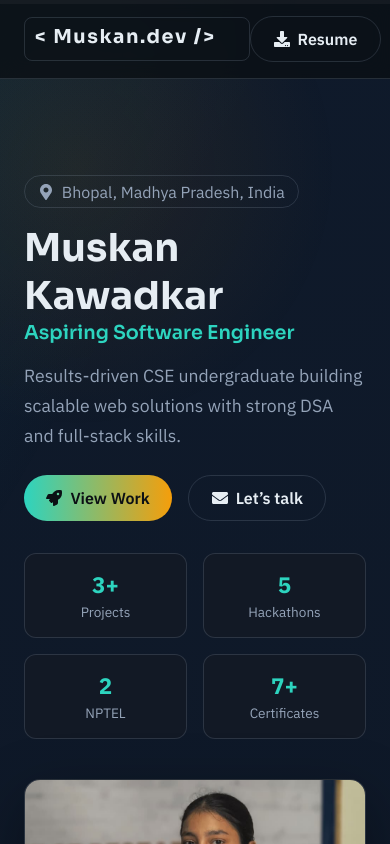
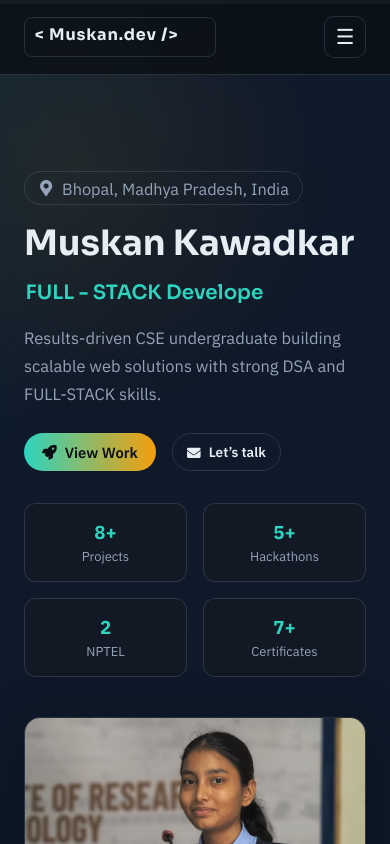
Before and after one commit to techmuskan/PORTFOLIO, a React (Vite) app: page / in a window 390 px wide. Shown: the top 844 px of the page. Built offline with nearby package versions, Linux system fonts and the light colour scheme.

Commit message:
More optimized

```diff
--- a/src/App.css
+++ b/src/App.css
@@ -22,6 +22,7 @@ body {
   background: radial-gradient(circle at top, #0f1a2b, #0b0f14 60%);
   color: var(--text);
   overflow-x: hidden;
+  font-size: clamp(0.98rem, 0.92rem + 0.4vw, 1.08rem);
 }
 
 body::before {
@@ -40,8 +41,21 @@ h1, h2, h3 {
   font-weight: 700;
 }
 
+h1 {
+  font-size: clamp(2.1rem, 1.6rem + 2.4vw, 3.4rem);
+}
+
+h2 {
+  font-size: clamp(1.5rem, 1.2rem + 1.2vw, 2.2rem);
+}
+
+h3 {
+  font-size: clamp(1.05rem, 0.95rem + 0.5vw, 1.35rem);
+}
+
 p {
   line-height: 1.7;
+  font-size: clamp(0.98rem, 0.93rem + 0.3vw, 1.08rem);
 }
 
 a {
@@ -141,16 +155,34 @@ ul {
   padding: 1rem 1.5rem;
   max-width: 1200px;
   margin: 0 auto;
+  position: relative;
 }
 
 .logo {
   font-family: "Sora", sans-serif;
-  font-size: 1.2rem;
+  font-size: clamp(1rem, 0.9rem + 0.6vw, 1.25rem);
   font-weight: 700;
   letter-spacing: 0.08em;
   border: 1px solid var(--border);
   padding: 0.35rem 0.6rem;
   border-radius: 8px;
+}
+
+.nav__resume a {
+  display: inline-flex;
+  align-items: center;
+  gap: 0.4rem;
+}
+
+.role-logo {
+  display: inline-block;
+  font-size: clamp(0.85rem, 0.78rem + 0.35vw, 1rem);
+  padding: 0.25rem 0.55rem;
+}
+
+.experience-title {
+  font-family: "Sora", sans-serif;
+  font-weight: 700;
 }
 
 .logo--typing span {
@@ -159,7 +191,7 @@ ul {
   overflow: hidden;
   border-right: 2px solid var(--accent);
   width: 0;
-  animation: typing 2.6s steps(14, end) forwards, caret 0.7s steps(1) infinite;
+  animation: typing 2.6s steps(14, end) forwards, caret 2.6s steps(1) forwards;
 }
 
 .nav__links {
@@ -169,6 +201,27 @@ ul {
 }
 
 .nav__links a:hover {
+  color: var(--text);
+}
+
+.nav__toggle {
+  display: none;
+  width: 42px;
+  height: 42px;
+  border-radius: 10px;
+  border: 1px solid var(--border);
+  background: transparent;
+  align-items: center;
+  justify-content: center;
+  gap: 0;
+  padding: 0.5rem;
+  cursor: pointer;
+  position: relative;
+}
+
+.nav__glyph {
+  font-size: 1.3rem;
+  line-height: 1;
   color: var(--text);
 }
 
@@ -184,15 +237,40 @@ ul {
 }
 
 .hero__text h1 {
-  font-size: clamp(2.4rem, 4vw, 3.6rem);
   margin-bottom: 1rem;
 }
 
 .accent {
   color: var(--accent);
   display: block;
-  font-size: clamp(1.2rem, 2.3vw, 2rem);
+  font-size: clamp(1.1rem, 0.95rem + 1.2vw, 1.9rem);
   font-weight: 600;
+}
+
+.accent--inline {
+  display: inline-block;
+  margin-left: 0.1rem;
+}
+
+.hero-name {
+  display: inline-block;
+}
+
+.role-rotator {
+  display: inline-block;
+  position: relative;
+  padding-right: 0.2rem;
+}
+
+.role-rotator::after {
+  content: "";
+  position: absolute;
+  right: 0;
+  top: 0.15em;
+  width: 2px;
+  height: 1em;
+  background: var(--accent);
+  animation: caretBlink 0.7s steps(1) infinite;
 }
 
 .pill {
@@ -215,7 +293,7 @@ ul {
 
 .hero-subtitle {
   color: var(--muted);
-  font-size: 1.1rem;
+  font-size: clamp(1rem, 0.92rem + 0.45vw, 1.2rem);
   margin-bottom: 1.5rem;
 }
 
@@ -241,14 +319,14 @@ ul {
 }
 
 .stat__value {
-  font-size: 1.4rem;
+  font-size: clamp(1.15rem, 1rem + 0.7vw, 1.55rem);
   font-weight: 700;
   color: var(--accent);
 }
 
 .stat__label {
   color: var(--muted);
-  font-size: 0.85rem;
+  font-size: clamp(0.8rem, 0.76rem + 0.2vw, 0.9rem);
   margin-top: 0.25rem;
 }
 
@@ -396,7 +474,7 @@ ul {
   color: var(--text);
   padding: 0.35rem 0.7rem;
   border-radius: 999px;
-  font-size: 0.85rem;
+  font-size: clamp(0.78rem, 0.74rem + 0.2vw, 0.9rem);
   transition: transform 0.2s ease, background 0.2s ease, color 0.2s ease;
 }
 
@@ -478,7 +556,7 @@ ul {
 
 .project-role {
   color: var(--accent-2);
-  font-size: 0.85rem;
+  font-size: clamp(0.78rem, 0.72rem + 0.25vw, 0.9rem);
   text-transform: uppercase;
   letter-spacing: 0.08em;
 }
@@ -613,9 +691,10 @@ ul {
   background: linear-gradient(90deg, var(--accent), var(--accent-2));
   color: #0b0f14;
   border: none;
-  padding: 0.75rem 1.4rem;
+  padding: clamp(0.6rem, 0.52rem + 0.35vw, 0.8rem) clamp(1.1rem, 0.95rem + 0.7vw, 1.5rem);
   border-radius: 999px;
   font-weight: 600;
+  font-size: clamp(0.9rem, 0.86rem + 0.25vw, 1rem);
   cursor: pointer;
   transition: transform 0.2s ease, box-shadow 0.2s ease;
 }
@@ -644,8 +723,8 @@ ul {
 }
 
 .btn--small {
-  padding: 0.5rem 1rem;
-  font-size: 0.85rem;
+  padding: clamp(0.42rem, 0.36rem + 0.2vw, 0.6rem) clamp(0.8rem, 0.7rem + 0.4vw, 1rem);
+  font-size: clamp(0.78rem, 0.74rem + 0.2vw, 0.9rem);
 }
 
 .fade-up {
@@ -681,6 +760,7 @@ ul {
 
 .carousel__viewport {
   overflow: hidden;
+  touch-action: pan-y;
 }
 
 .carousel__header {
@@ -739,9 +819,9 @@ ul {
   background: rgba(45, 212, 191, 0.12);
   border: 1px solid rgba(45, 212, 191, 0.4);
   color: var(--text);
-  padding: 0.25rem 0.6rem;
+  padding: clamp(0.22rem, 0.18rem + 0.15vw, 0.35rem) clamp(0.5rem, 0.45rem + 0.25vw, 0.7rem);
   border-radius: 999px;
-  font-size: 0.75rem;
+  font-size: clamp(0.7rem, 0.66rem + 0.2vw, 0.82rem);
   margin-bottom: 0.75rem;
 }
 
@@ -835,6 +915,11 @@ ul {
 
 @keyframes caret {
   50% { border-color: transparent; }
+  100% { border-color: transparent; }
+}
+
+@keyframes caretBlink {
+  50% { opacity: 0; }
 }
 
 @media (prefers-reduced-motion: reduce) {
@@ -842,6 +927,15 @@ ul {
     animation: none;
     width: auto;
     border-right: none;
+  }
+
+  .role-rotator {
+    animation: none;
+  }
+
+  .role-rotator::after {
+    animation: none;
+    opacity: 0;
   }
 }
 
@@ -869,6 +963,56 @@ ul {
 @media (max-width: 860px) {
   .nav__links {
     display: none;
+    position: absolute;
+    top: 100%;
+    left: 1.5rem;
+    right: 1.5rem;
+    background: rgba(18, 25, 37, 0.98);
+    border: 1px solid var(--border);
+    border-radius: 14px;
+    padding: 1rem;
+    flex-direction: column;
+    gap: 0.9rem;
+    z-index: 1000;
+  }
+
+  .nav__links.is-open {
+    display: flex;
+  }
+
+  .nav__toggle {
+    display: inline-flex;
+  }
+
+  .nav__resume {
+    display: none;
+  }
+
+  .nav__resume--mobile {
+    display: flex;
+    padding-top: 0.5rem;
+    border-top: 1px dashed var(--border);
+  }
+
+  .nav__resume--mobile a {
+    color: var(--text);
+    font-weight: 600;
+  }
+}
+
+@media (max-width: 520px) {
+  .nav {
+    gap: 0.75rem;
+  }
+
+  .logo {
+    font-size: 1rem;
+    letter-spacing: 0.05em;
+  }
+
+  .btn.btn--ghost {
+    padding: 0.5rem 0.9rem;
+    font-size: 0.85rem;
   }
 }
 
--- a/src/App.jsx
+++ b/src/App.jsx
@@ -29,8 +29,20 @@ export default function App() {
   const [showTop, setShowTop] = useState(false);
   const [projectIndex, setProjectIndex] = useState(0);
   const [slidesPerView, setSlidesPerView] = useState(2);
+  const [navOpen, setNavOpen] = useState(false);
+  const [roleIndex, setRoleIndex] = useState(0);
+  const [roleText, setRoleText] = useState("");
   const featuredProjects = profileData.projects;
   const maxIndex = Math.max(0, featuredProjects.length - slidesPerView);
+  const roles = Array.isArray(profileData.role) ? profileData.role : [profileData.role];
+  const currentRole = roles[roleIndex % roles.length] || "";
+  const primaryRole = roles[0] || "";
+  const swipeStateRef = useRef({
+    startX: 0,
+    startY: 0,
+    lastX: 0,
+    isSwiping: false,
+  });
 
   useEffect(() => {
     AOS.init({ duration: 900, once: true });
@@ -59,6 +71,28 @@ export default function App() {
     window.addEventListener("resize", handleResize);
     return () => window.removeEventListener("resize", handleResize);
   }, []);
+
+  useEffect(() => {
+    if (!currentRole) return;
+    let timeoutId;
+    const typingSpeed = 80;
+    const pauseAfterFull = 900;
+
+    const typeNext = (index) => {
+      if (index <= currentRole.length) {
+        setRoleText(currentRole.slice(0, index));
+        timeoutId = setTimeout(() => typeNext(index + 1), typingSpeed);
+      } else {
+        timeoutId = setTimeout(() => {
+          setRoleIndex((prev) => (prev + 1) % roles.length);
+          setRoleText("");
+        }, pauseAfterFull);
+      }
+    };
+
+    typeNext(0);
+    return () => clearTimeout(timeoutId);
+  }, [currentRole, roles.length]);
 
   useEffect(() => {
     if (projectIndex > maxIndex) {
@@ -95,12 +129,58 @@ export default function App() {
   };
 
   const goPrevProject = () => {
-    setProjectIndex((prev) =>
-      prev === 0 ? maxIndex : prev - 1
-    );
+    setProjectIndex((prev) => Math.max(0, prev - 1));
   };
   const goNextProject = () => {
-    setProjectIndex((prev) => (prev >= maxIndex ? 0 : prev + 1));
+    setProjectIndex((prev) => Math.min(maxIndex, prev + 1));
+  };
+
+  const handleTouchStart = (event) => {
+    const touch = event.touches[0];
+    swipeStateRef.current = {
+      startX: touch.clientX,
+      startY: touch.clientY,
+      lastX: touch.clientX,
+      isSwiping: false,
+    };
+  };
+
+  const handleTouchMove = (event) => {
+    const touch = event.touches[0];
+    if (!touch) return;
+
+    const state = swipeStateRef.current;
+    const deltaX = touch.clientX - state.startX;
+    const deltaY = touch.clientY - state.startY;
+
+    if (!state.isSwiping) {
+      if (Math.abs(deltaX) > 10 && Math.abs(deltaX) > Math.abs(deltaY)) {
+        state.isSwiping = true;
+      } else if (Math.abs(deltaY) > 10) {
+        return;
+      }
+    }
+
+    if (state.isSwiping) {
+      event.preventDefault();
+      state.lastX = touch.clientX;
+    }
+  };
+
+  const handleTouchEnd = () => {
+    const { startX, lastX, isSwiping } = swipeStateRef.current;
+    if (!isSwiping) return;
+
+    const deltaX = lastX - startX;
+    const threshold = 50;
+
+    if (deltaX <= -threshold && projectIndex < maxIndex) {
+      setProjectIndex((prev) => Math.min(maxIndex, prev + 1));
+      return;
+    }
+    if (deltaX >= threshold && projectIndex > 0) {
+      setProjectIndex((prev) => Math.max(0, prev - 1));
+    }
   };
 
   return (
@@ -114,14 +194,31 @@ export default function App() {
           <div className="logo logo--typing">
             <span>&lt; Muskan.dev /&gt;</span>
           </div>
-          <ul className="nav__links">
-            <li><a href="#about">About</a></li>
-            <li><a href="#skills">Stack</a></li>
-            <li><a href="#projects">Projects</a></li>
-            <li><a href="#experience">Experience</a></li>
-            <li><a href="#contact">Contact</a></li>
+          <button
+            type="button"
+            className={`nav__toggle ${navOpen ? "is-open" : ""}`}
+            aria-label="Toggle navigation menu"
+            aria-controls="primary-navigation"
+            aria-expanded={navOpen}
+            onClick={() => setNavOpen((prev) => !prev)}
+          >
+            <span className="nav__glyph" aria-hidden="true">
+              {navOpen ? "✕" : "☰"}
+            </span>
+          </button>
+          <ul className={`nav__links ${navOpen ? "is-open" : ""}`} id="primary-navigation">
+            <li><a href="#about" onClick={() => setNavOpen(false)}>About</a></li>
+            <li><a href="#skills" onClick={() => setNavOpen(false)}>Stack</a></li>
+            <li><a href="#projects" onClick={() => setNavOpen(false)}>Projects</a></li>
+            <li><a href="#experience" onClick={() => setNavOpen(false)}>Experience</a></li>
+            <li><a href="#contact" onClick={() => setNavOpen(false)}>Contact</a></li>
+            <li className="nav__resume nav__resume--mobile">
+              <a href={profileData.resume} download onClick={() => setNavOpen(false)}>
+                <FaDownload aria-hidden="true" /> Resume
+              </a>
+            </li>
           </ul>
-          <a className="btn btn--ghost" href={profileData.resume} download>
+          <a className="btn btn--ghost nav__resume" href={profileData.resume} download>
             <FaDownload aria-hidden="true" /> Resume
           </a>
         </nav>
@@ -135,8 +232,10 @@ export default function App() {
                 <span>{profileData.location}</span>
               </div>
               <h1 id="hero-heading" className="hero-text fade-up">
-                {profileData.name}
-                <span className="accent"> {profileData.role}</span>
+                <span className="hero-name">{profileData.name}</span>
+                <span className="accent accent--inline role-rotator">
+                  {roleText}
+                </span>
               </h1>
               <p className="hero-subtitle fade-up">{profileData.tagline}</p>
               <div className="hero__actions fade-up">
@@ -163,7 +262,7 @@ export default function App() {
                 loading="lazy"
               />
               <div className="hero__card__body">
-                <div className="hero__role">{profileData.role}</div>
+                <div className="hero__role">{primaryRole}</div>
                 <p>{profileData.about}</p>
                 <ul className="hero__highlights">
                   {profileData.highlights.map((item) => (
@@ -271,7 +370,13 @@ export default function App() {
                   </button>
                 </div>
               </div>
-              <div className="carousel__viewport">
+              <div
+                className="carousel__viewport"
+                onTouchStart={handleTouchStart}
+                onTouchMove={handleTouchMove}
+                onTouchEnd={handleTouchEnd}
+                onTouchCancel={handleTouchEnd}
+              >
                 <div
                   className="carousel__track"
                   style={{ transform: `translateX(-${projectIndex * (100 / slidesPerView)}%)` }}
@@ -303,6 +408,17 @@ export default function App() {
                           ))}
                         </div>
                         <div className="project-actions">
+                          {project.demo && project.demo !== "#" ? (
+                            <a
+                              href={project.demo}
+                              className="btn btn--small"
+                              aria-label={`Open live demo for ${project.name}`}
+                              target="_blank"
+                              rel="noreferrer"
+                            >
+                              <FaExternalLinkAlt aria-hidden="true" /> {project.demoLabel || "Live Demo"}
+                            </a>
+                          ) : (
                             <button
                               type="button"
                               className="btn btn--small"
@@ -311,6 +427,7 @@ export default function App() {
                             >
                               <FaExternalLinkAlt aria-hidden="true" /> {project.demoLabel || "Demo"}
                             </button>
+                          )}
                           <a href={project.repo} className="btn btn--ghost btn--small" aria-label={`View repository for ${project.name}`}>
                             <FaGithub aria-hidden="true" /> Code
                           </a>
@@ -407,7 +524,7 @@ export default function App() {
                   <div className="timeline__dot" />
                   <div className="timeline__content">
                     <div className="timeline__title">
-                      <h3>{exp.title}</h3>
+                      <h3 className="experience-title">{exp.title}</h3>
                       <span>{exp.company}</span>
                     </div>
                     <p className="muted"><FaCalendarAlt /> {exp.duration}</p>
--- a/src/data/profileData.js
+++ b/src/data/profileData.js
@@ -1,21 +1,21 @@
 export const profileData = {
   name: "Muskan Kawadkar",
-  role: "Aspiring Software Engineer",
+  role: ["Aspiring Software Engineer", "AI Enthusiast", "FULL - STACK Developer"],
   location: "Bhopal, Madhya Pradesh, India",
   phone: "+91 96448 70597",
   tagline:
-    "Results-driven CSE undergraduate building scalable web solutions with strong DSA and full-stack skills.",
+    "Results-driven CSE undergraduate building scalable web solutions with strong DSA and FULL-STACK skills.",
   about:
     "I build scalable web applications with clean backend architecture and seamless user experience.",
   highlights: [
     "Engineered MERN dashboards and user portals with secure CRUD workflows",
     "Optimized MongoDB queries, improving performance by 30%",
     "Integrated REST APIs and developed responsive, production-ready UI",
-    "Currently exploring AI-powered applications (HealthTech focus)",
+    "Currently exploring AI-powered applications",
   ],
   stats: [
-    { label: "Projects", value: "3+" },
-    { label: "Hackathons", value: "5" },
+    { label: "Projects", value: "8+" },
+    { label: "Hackathons", value: "5+" },
     { label: "NPTEL", value: "2" },
     { label: "Certificates", value: "7+" },
   ],
@@ -26,7 +26,7 @@ export const profileData = {
     },
     {
       title: "What I’ve Done",
-      text: "Built MERN dashboards, optimized databases by 30%, and shipped ML-driven prediction tools.",
+      text: "Built MERN dashboards, optimized databases by 30%, and shipped production-ready UI.",
     },
     {
       title: "What I Aim For",
@@ -36,7 +36,7 @@ export const profileData = {
   techDna: "MERN + AI + Problem Solving = My Core Stack",
   skillProof: [
     "Optimized MongoDB queries → 30% faster performance",
-    "Built 3+ full-stack projects using MERN",
+    "Built 3+ FULL-STACK projects using MERN",
     "Shipped production-ready UI in internship sprints",
   ],
   stackInAction: [
@@ -92,7 +92,7 @@ export const profileData = {
       title: "AI / ML",
       items: [
         { name: "Python", level: "intermediate" },
-        { name: "Scikit-learn", level: "intermediate" },
+        { name: "Streamlit", level: "intermediate" },
       ],
     },
     {
@@ -138,8 +138,8 @@ export const profileData = {
       impact: "Delivered responsive UI and optimized API response times.",
       tech: ["MongoDB", "Express.js", "React.js", "Node.js"],
       image: "https://placehold.co/800x500/0f1722/2dd4bf?text=WanderList",
-      demo: "#",
-      demoLabel: "Show (Uploading Soon)",
+      demo: "https://wanderlist-t7vn.onrender.com/",
+      demoLabel: "Live Demo",
       repo: "https://github.com/techmuskan/WanderList",
     },
     {
@@ -164,8 +164,8 @@ export const profileData = {
       impact: "Improved information discovery with focused UI and summaries.",
       tech: ["React", "Node.js"],
       image: "https://placehold.co/800x500/0f1722/94a3b8?text=Stock+Platform",
-      demo: "#",
-      demoLabel: "Show (Uploading Soon)",
+      demo: "https://stock-platform-pbgp.onrender.com/",
+      demoLabel: "Live Demo",
       repo: "https://github.com/techmuskan/Stock_Platform",
     },
   ],
```
Lines whose indentation alone changed are shown as unchanged.
